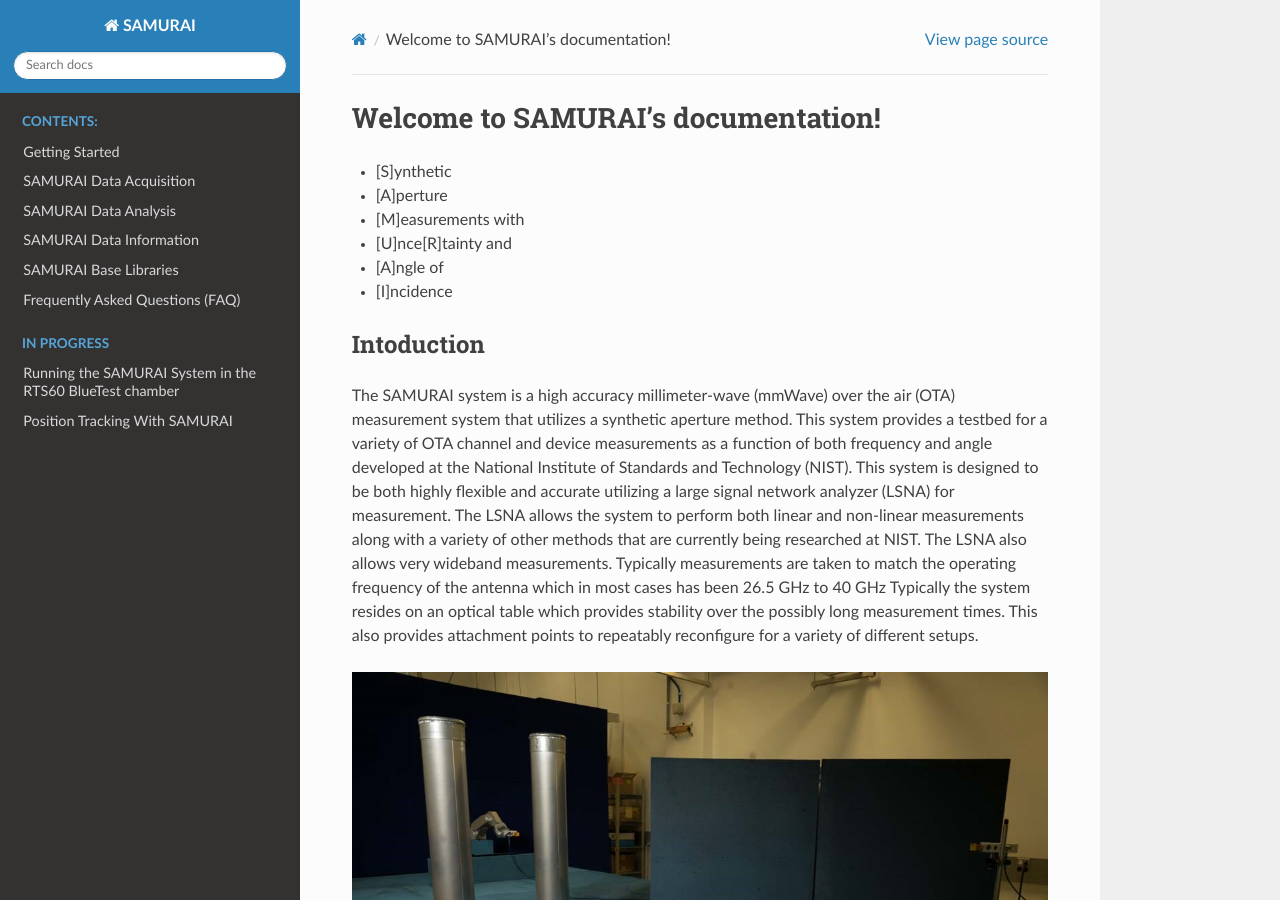
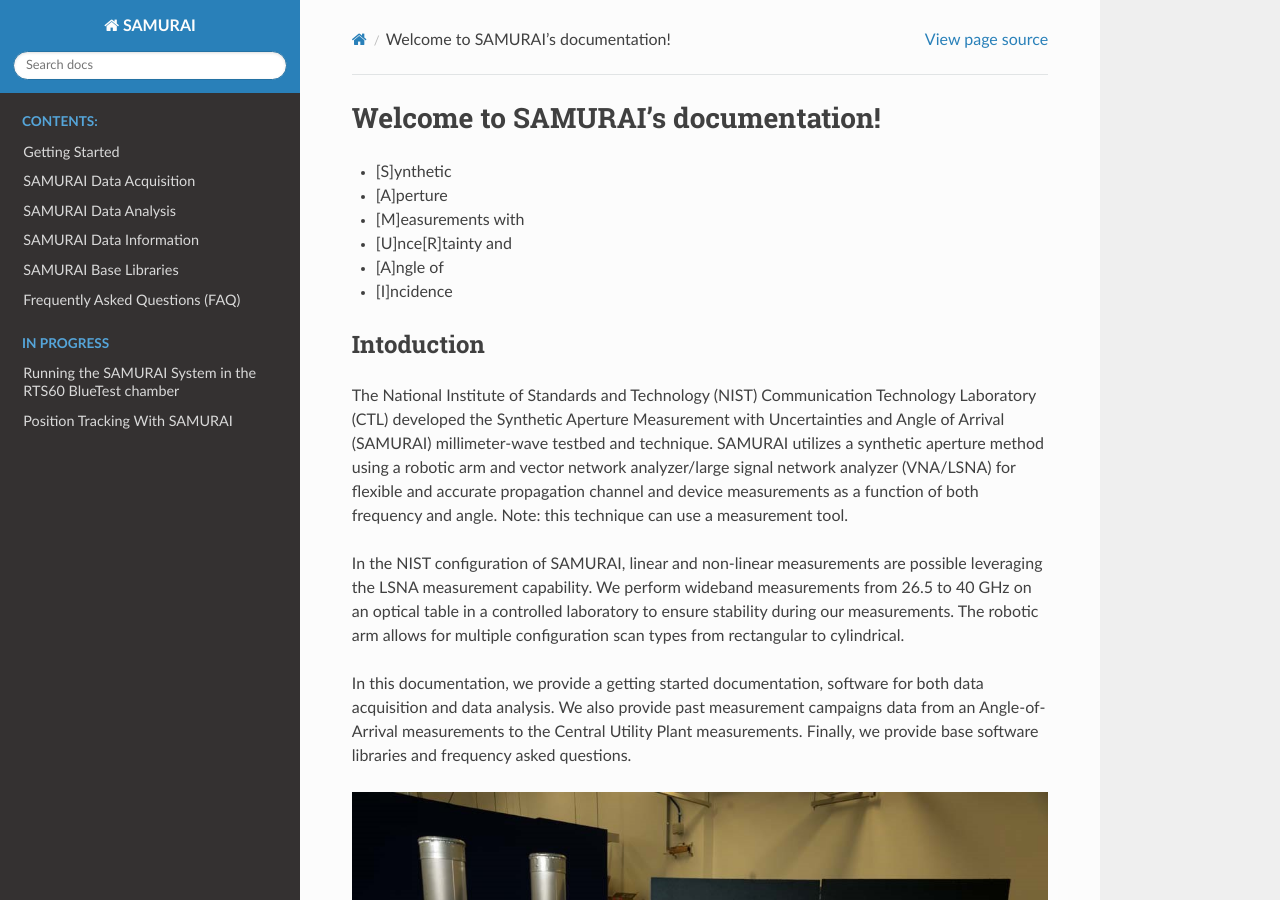
Before and after one commit to usnistgov/SAMURAI, a Sphinx documentation site: the page built from docs/index.rst, in a window 1280 px wide and 900 px high. Built offline with Sphinx 7.4.7 and the Read the Docs theme 2.0.0, drawn with Linux system fonts in a browser that asks for light colours.

Commit message:
changed intro

```diff
--- a/docs/index.rst
+++ b/docs/index.rst
@@ -16,13 +16,14 @@ Welcome to SAMURAI's documentation!
 Intoduction
 ----------------------
 
-The SAMURAI system is a high accuracy millimeter-wave (mmWave) over the air (OTA) measurement system that utilizes a synthetic aperture method.
-This system provides a testbed for a variety of OTA channel and device measurements as a function of both frequency and angle developed at the National Institute of Standards and Technology (NIST).
-This system is designed to be both highly flexible and accurate utilizing a large signal network analyzer (LSNA) for measurement.
-The LSNA allows the system to perform both linear and non-linear measurements along with a variety of other methods that are currently being researched at NIST.
-The LSNA also allows very wideband measurements. Typically measurements are taken to match the operating frequency of the antenna which in most cases has been 26.5 GHz to 40 GHz
-Typically the system resides on an optical table which provides stability over the possibly long measurement times. This also provides attachment points
-to repeatably reconfigure for a variety of different setups.
+The National Institute of Standards and Technology (NIST) Communication Technology Laboratory (CTL) developed the Synthetic Aperture Measurement with Uncertainties
+and Angle of Arrival (SAMURAI) millimeter-wave testbed and technique. SAMURAI utilizes a synthetic aperture method using a robotic arm and vector network analyzer/large signal network analyzer (VNA/LSNA) for flexible and accurate propagation channel and device measurements as a function of both frequency and angle. Note: this technique can use a measurement tool.
+
+In the NIST configuration of SAMURAI, linear and non-linear measurements are possible leveraging the LSNA measurement capability. We perform wideband measurements from 26.5 to 40 GHz on an optical table in a controlled laboratory to ensure stability during our measurements. The robotic arm allows for multiple configuration scan types from rectangular to cylindrical.
+
+In this documentation, we provide a getting started documentation, software for both data acquisition and data analysis. We also provide past measurement campaigns data from an Angle-of-Arrival measurements to the Central Utility Plant measurements. Finally, we provide base software libraries and frequency asked questions.
+
+
 
 .. image:: ./external_data/samurai_dual_cyl.jpg
 
```
